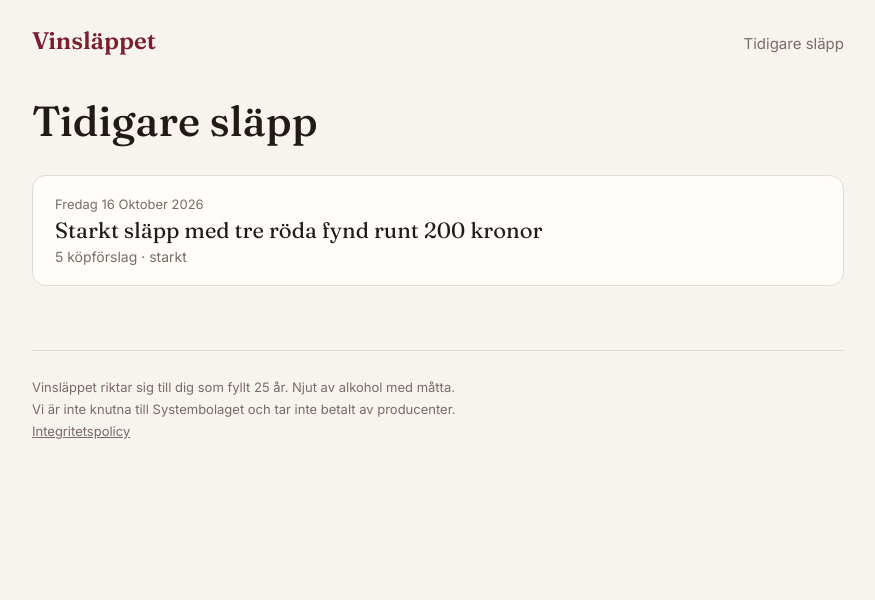
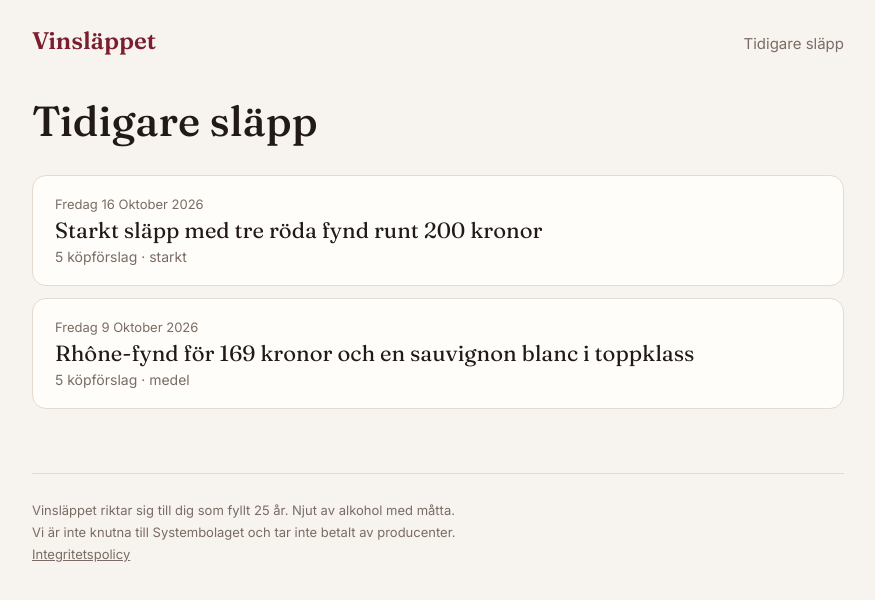
Before and after one commit to robinadervall-cyber/vinslappet, a Next.js app: page /arkiv in a window 1280 px wide. Shown: the top 600 px of the page, without its empty margins (202-1077 px from the left). Built offline with nearby package versions, Linux system fonts and the light colour scheme.

Commit message:
Släpp 9 oktober i arkivet
Fem köpförslag och fem bubblare enligt Robins val. Druvrader utan
druvor döljs nu på vinkortet.

Co-Authored-By: Claude Opus 5.5 (1M context) <noreply@anthropic.com>
Claude-Session: https://claude.ai/code/session_01HQqKHeQrJPpNMuF3cdUw6Y

```diff
--- a/src/components/WineCard.tsx
+++ b/src/components/WineCard.tsx
@@ -6,7 +6,7 @@ import styles from "./WineCard.module.css";
 
 export function WineCard({ wine, rank }: { wine: Wine; rank: number }) {
   const avg = averageScore(wine);
-  const facts = [wine.region, wine.country, wine.grapes.join(", "), `${wine.volumeMl / 10} cl`];
+  const facts = [wine.region, wine.country, wine.grapes.join(", "), `${wine.volumeMl / 10} cl`].filter(Boolean);
 
   return (
     <article className={styles.card}>
--- a/src/data/releases.ts
+++ b/src/data/releases.ts
@@ -2,6 +2,12 @@ import type { Release } from "@/lib/types";
 
 const sbImage = (productId: string) =>
   `https://product-cdn.systembolaget.se/productimages/${productId}/${productId}_400.png`;
+
+const VB9_ROTT = "https://vinbanken.se/artiklar/roda-viner-i-tillfalligt-sortiment-9-oktober-6937";
+const VB9_VITT = "https://vinbanken.se/artiklar/vita-viner-i-tillfalligt-sortiment-9-oktober-6936";
+const MK9 = "https://www.munskankarna.se/sv/vinlocus/tillfalligt-sortiment-9-oktober-2026";
+const BK_OKT =
+  "https://www.bkwine.com/sv/utvalt/nyhetsutslapp-nya-viner/oktober-2026-systembolagets-nyheter-hela-provningen/";
 
 /**
  * Släppdata. Sortiment och priser från Systembolagets produktsök, betyg från de källor som
@@ -262,6 +268,164 @@ export const releases: Release[] = [
       },
     ],
   },
+  {
+    slug: "2026-10-09",
+    releaseDate: "2026-10-09",
+    title: "Rhône-fynd för 169 kronor och en sauvignon blanc i toppklass",
+    strength: "medel",
+    intro:
+      "41 viner släpptes i det tillfälliga sortimentet. Släppet är jämnt snarare än spektakulärt, men det finns flera köpvärda flaskor runt 200–400 kronor. Vi har valt fem viner som de svenska provarna är överens om, med en klassisk Rhône för 169 kronor överst. Den som vill lägga mer pengar hittar släppets mest hyllade vin i Flor de Pingus, men till 1 199 kronor.",
+    isExample: false,
+    picks: [
+      {
+        id: "9436201",
+        name: "Les Champauvins",
+        producer: "Domaine Grand Veneur, Alain Jaume",
+        vintage: 2023,
+        country: "Frankrike",
+        region: "Côtes du Rhône",
+        grapes: [],
+        style: "rött",
+        priceSek: 169,
+        volumeMl: 750,
+        sbNumber: "9436201",
+        imageUrl: sbImage("64795839"),
+        scores: [
+          { source: "Vinbanken", score: 91, scale: 100, url: VB9_ROTT },
+          { source: "Munskänkarna", score: 13, scale: 20, url: MK9 },
+          { source: "BKWine", score: 15.5, scale: 20, url: BK_OKT },
+        ],
+        verdict:
+          "Veckans fynd. Vingården ligger alldeles intill Châteauneuf-du-Pape och vinet har mycket av samma stil: varm mogen frukt med vildhallon, körsbär, läder och lagerblad. Vinbanken och BKWine lyfter prisvärdheten och Wine Table kallar det ett prisvärt husvin.",
+      },
+      {
+        id: "9263101",
+        name: "Vino Nobile di Montepulciano",
+        producer: "Poliziano",
+        vintage: 2023,
+        country: "Italien",
+        region: "Toscana",
+        grapes: ["Sangiovese", "Canaiolo", "Colorino", "Merlot"],
+        style: "rött",
+        priceSek: 269,
+        volumeMl: 750,
+        sbNumber: "9263101",
+        imageUrl: sbImage("24393720"),
+        scores: [
+          { source: "Munskänkarna", score: 16, scale: 20, url: MK9 },
+          { source: "BKWine", score: 16, scale: 20, url: BK_OKT },
+        ],
+        verdict:
+          "Munskänkarna kallar den ett fynd i sin prisklass och BKWine ger plus för prisvärdheten. En klassisk sangiovese från Montepulciano som passar till höstens kötträtter.",
+      },
+      {
+        id: "9514701",
+        name: "Ehrenhausen Korallenkalk",
+        producer: "Weingut Tement",
+        vintage: 2023,
+        country: "Österrike",
+        region: "Südsteiermark",
+        grapes: ["Sauvignon blanc"],
+        style: "vitt",
+        priceSek: 329,
+        volumeMl: 750,
+        sbNumber: "9514701",
+        imageUrl: sbImage("60857958"),
+        scores: [
+          {
+            source: "Falstaff",
+            score: 94,
+            scale: 100,
+            url: "https://www.falstaff.com/en/wines/familienweingut-tement-2023-sauvignon-blanc-suedsteiermark-dac-ehrenhausen-korallenkalk-1",
+          },
+          { source: "Vinbanken", score: 92, scale: 100, url: VB9_VITT },
+          { source: "Munskänkarna", score: 15.5, scale: 20, url: MK9 },
+          { source: "BKWine", score: 16.5, scale: 20, url: BK_OKT },
+        ],
+        verdict:
+          "Släppets bästa vita. Sauvignon blanc från kalkjordar i Steiermark med äpple, vinbärsblad, örter och klingande syra. Wine Table kallar det ett toppenvin och Falstaff ger 94 poäng. Servera till ceviche eller skaldjur.",
+      },
+      {
+        id: "9222601",
+        name: "Santa Barbara County Pinot Noir",
+        producer: "Au Bon Climat",
+        vintage: 2024,
+        country: "USA",
+        region: "Kalifornien",
+        grapes: ["Pinot noir"],
+        style: "rött",
+        priceSek: 289,
+        volumeMl: 750,
+        sbNumber: "9222601",
+        imageUrl: sbImage("24392702"),
+        scores: [
+          { source: "Vinbanken", score: 92, scale: 100, url: VB9_ROTT },
+          { source: "Munskänkarna", score: 15, scale: 20, url: MK9 },
+          { source: "BKWine", score: 16, scale: 20, url: BK_OKT },
+        ],
+        verdict:
+          "Charmig och djup pinot noir med björnbär, jordgubbar, körsbär och kryddor, där faten håller sig i bakgrunden. Vinbanken tycker att den kombinerar smakrikedom och elegans mycket bra. Gott till kyckling med ugnsbakade rotfrukter.",
+      },
+      {
+        id: "9414901",
+        name: "Barolo",
+        producer: "Castello di Verduno",
+        vintage: 2022,
+        country: "Italien",
+        region: "Piemonte",
+        grapes: ["Nebbiolo"],
+        style: "rött",
+        priceSek: 399,
+        volumeMl: 750,
+        sbNumber: "9414901",
+        imageUrl: sbImage("64795724"),
+        scores: [
+          { source: "Vinbanken", score: 92, scale: 100, url: VB9_ROTT },
+          { source: "Munskänkarna", score: 16, scale: 20, url: MK9 },
+          { source: "BKWine", score: 16.5, scale: 20, url: BK_OKT },
+        ],
+        verdict:
+          "Släppets lagringsvin och Vinbankens lagringstips för veckan. Elegant Barolo med röda bär, blodapelsin och lagerblad, med djup och fin syra. Gott redan nu men håller in på 2030-talet.",
+      },
+    ],
+    bubblers: [
+      {
+        name: "Barbadillo Oloroso En Rama Criadera Selection",
+        vintage: null,
+        priceSek: 199,
+        sbNumber: "9061101",
+        note: "Torr sherry som Munskänkarna kallar ett fynd i sin prisklass. Munskänkarna 15,5, BKWine 15,5.",
+      },
+      {
+        name: "Iona Wild Ferment Sauvignon Blanc",
+        vintage: 2024,
+        priceSek: 229,
+        sbNumber: "9457101",
+        note: "Stram och frisk sauvignon blanc från Sydafrika med krusbär och citrus. Vinbanken 91, Munskänkarna 14,5, BKWine 15.",
+      },
+      {
+        name: "Psi",
+        vintage: 2023,
+        priceSek: 359,
+        sbNumber: "9231701",
+        note: "Rik och mörkbärig Ribera del Duero som är tillgänglig redan nu. Vinbanken 93, Munskänkarna 16, BKWine 15,5–16.",
+      },
+      {
+        name: "Faiveley Mercurey La Framboisière",
+        vintage: 2024,
+        priceSek: 399,
+        sbNumber: "9270501",
+        note: "Röd bourgogne som Wine Table tycker är värd sina kronor. Munskänkarna 16, BKWine 16.",
+      },
+      {
+        name: "Rústico Cinsault Viña Bouchon",
+        vintage: 2024,
+        priceSek: 149,
+        sbNumber: "9458701",
+        note: "Ung och rödbärig cinsault från Chile, servera lätt sval. Vinbanken 88, Munskänkarna 13, BKWine 14,5.",
+      },
+    ],
+  },
 ];
 
 export function getLatestRelease(): Release {
```
